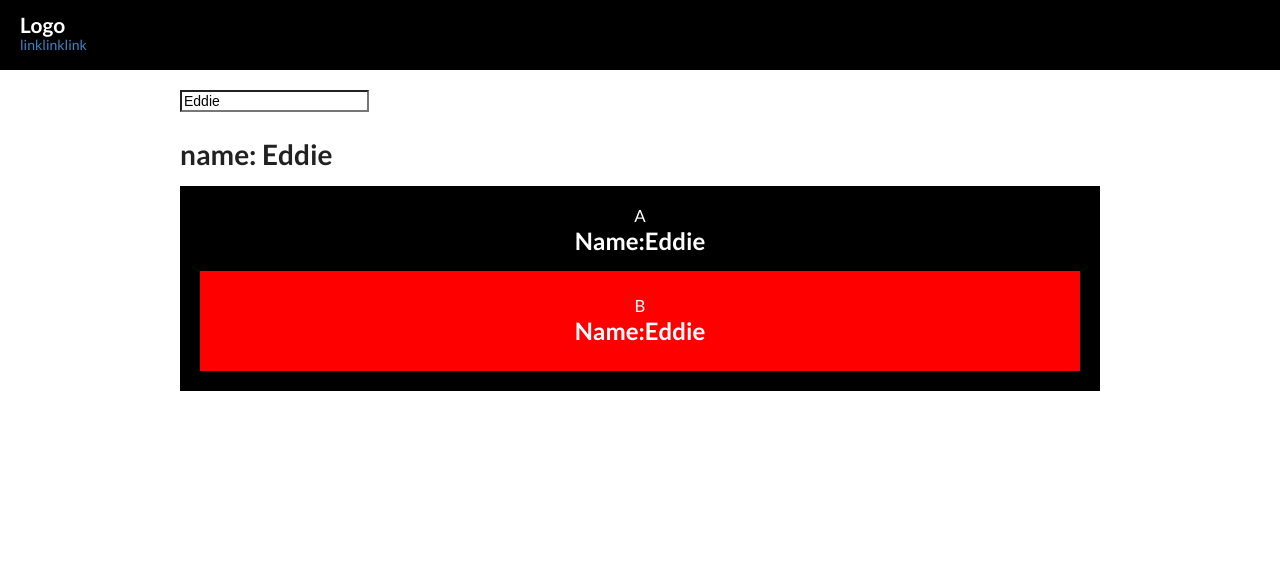
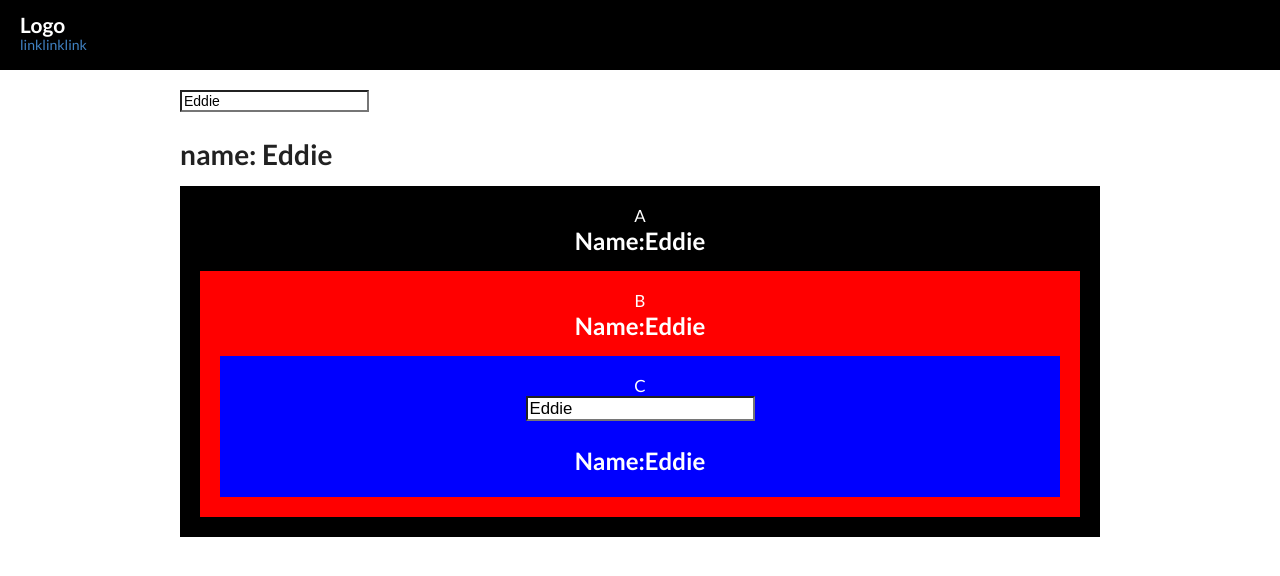
Before and after one commit to EddieOrozco/react-basics, a React (Create React App) app: page / in a window 1280 px wide. Shown: the top 576 px of the page. Built offline with nearby package versions, Linux system fonts and the light colour scheme.

Commit message:
How  the Context API works with hooks

```diff
--- a/src/components/App.js
+++ b/src/components/App.js
@@ -7,6 +7,7 @@ import Logo from './Logo';
 import { GlobalStateProvider, StateContext } from '../context/FuncProvider';
 import A from '../context/A';
 import B from '../context/B';
+import C from '../context/C';
 
 // let data = [
 //   {
@@ -78,7 +79,9 @@ const App = (props) => {
                 />
                 <h1>name: {context.state.name}</h1>
                 <A>
-                  <B></B>
+                  <B>
+                    <C></C>
+                  </B>
                 </A>
                 {/* <Form /> */}
               </main>
--- /dev/null
+++ b/src/context/C.js
@@ -0,0 +1,35 @@
+import React from 'react';
+import { useStateContext } from './FuncProvider';
+
+const C = (props) => {
+  const context = useStateContext();
+  return (
+    <div
+      style={{
+        display: 'flex',
+        width: '100%',
+        minHeight: '100px',
+        flexDirection: 'column',
+        background: 'blue',
+        color: 'white',
+        fontSize: '1.2rem',
+        justifyContent: 'center',
+        alignItems: 'center',
+        padding: '20px',
+      }}
+    >
+      C
+      <input
+        type='text'
+        value={context.state.name}
+        onChange={context.handleChange}
+      />
+      <h2>
+        Name:{context.state.name} {context.state.age}
+      </h2>
+      {props.children}
+    </div>
+  );
+};
+
+export default C;
```
